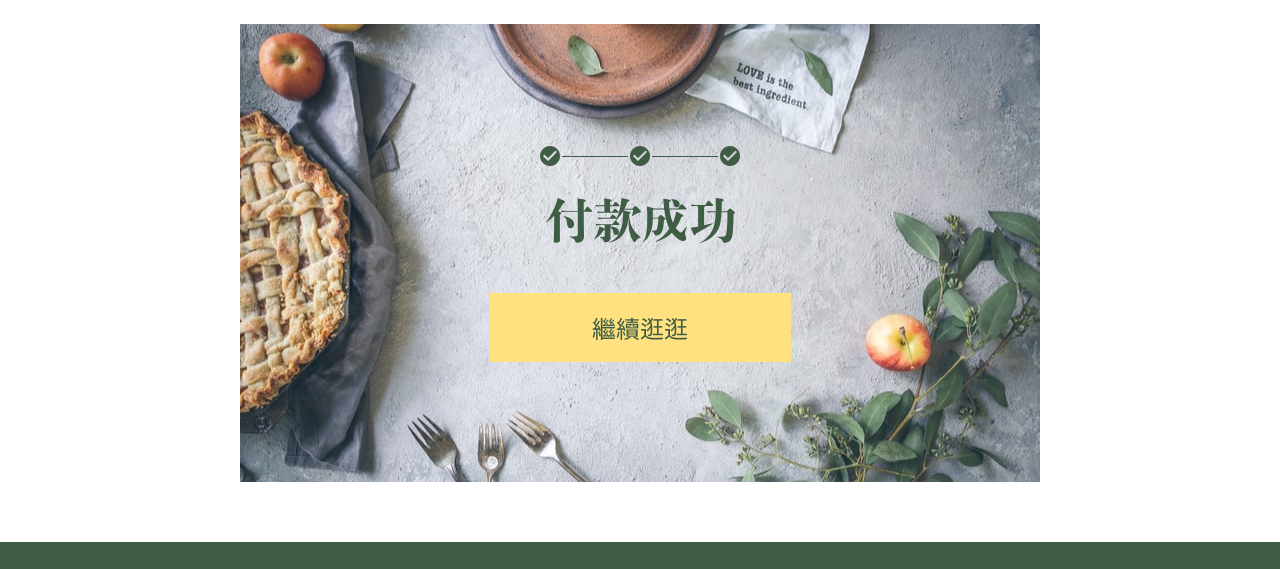
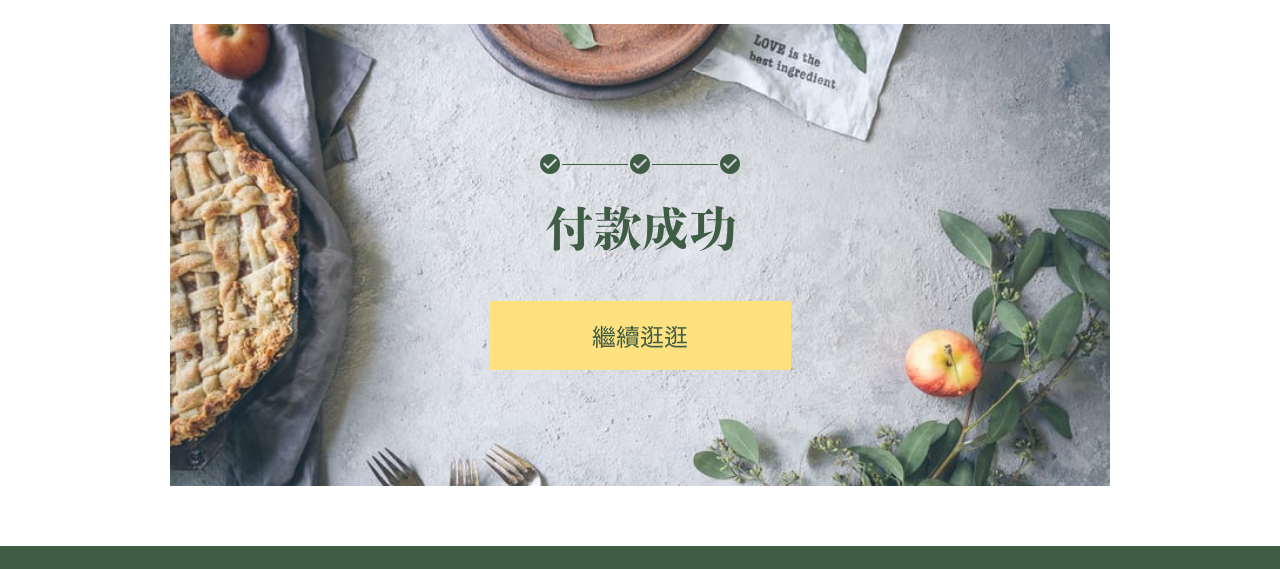
Before and after one commit to linyawun/week5_main, a plain HTML site: page success.html in a window 1280 px wide. Shown: the part 76-645 px from the top of the page. Drawn offline with nearby package versions, Linux system fonts and the light colour scheme.

Commit message:
0809修改

```diff
--- a/scss/_layout.scss
+++ b/scss/_layout.scss
@@ -25,8 +25,6 @@ a{
 .container{
     max-width: 940px;
     margin: 0 auto;
-    padding-left: 30px;
-    padding-right: 30px;
     @include pad(){
         max-width: 768px;
         padding-left: 0px;
@@ -39,6 +37,7 @@ a{
 
 .main{
     margin-bottom: 60px;
+
     @include pad(){
         margin-bottom: 0px;
     }
--- a/scss/_success.scss
+++ b/scss/_success.scss
@@ -1,9 +1,17 @@
 .sucess-banner{
+    max-width: 940px;
+    // height: 460px;
     background-image: url("../images/success-banner.jfif");
+    background-repeat: no-repeat;
     background-position: center;
-    background-repeat: no-repeat;
-    max-width: 940px;
-    padding: 120px 0px;
+    background-position: 0 -80px;
+    background-size:cover;
+    padding-top: 128px;
+    padding-bottom: 116px;
+    @include pad(){
+        background-size:auto;
+        background-position: -80px -80px;
+    }
     .success-wrap{
         display: flex;
         flex-direction: column;
```
Also changed, not shown: css/all.min.css, 1 other file.
